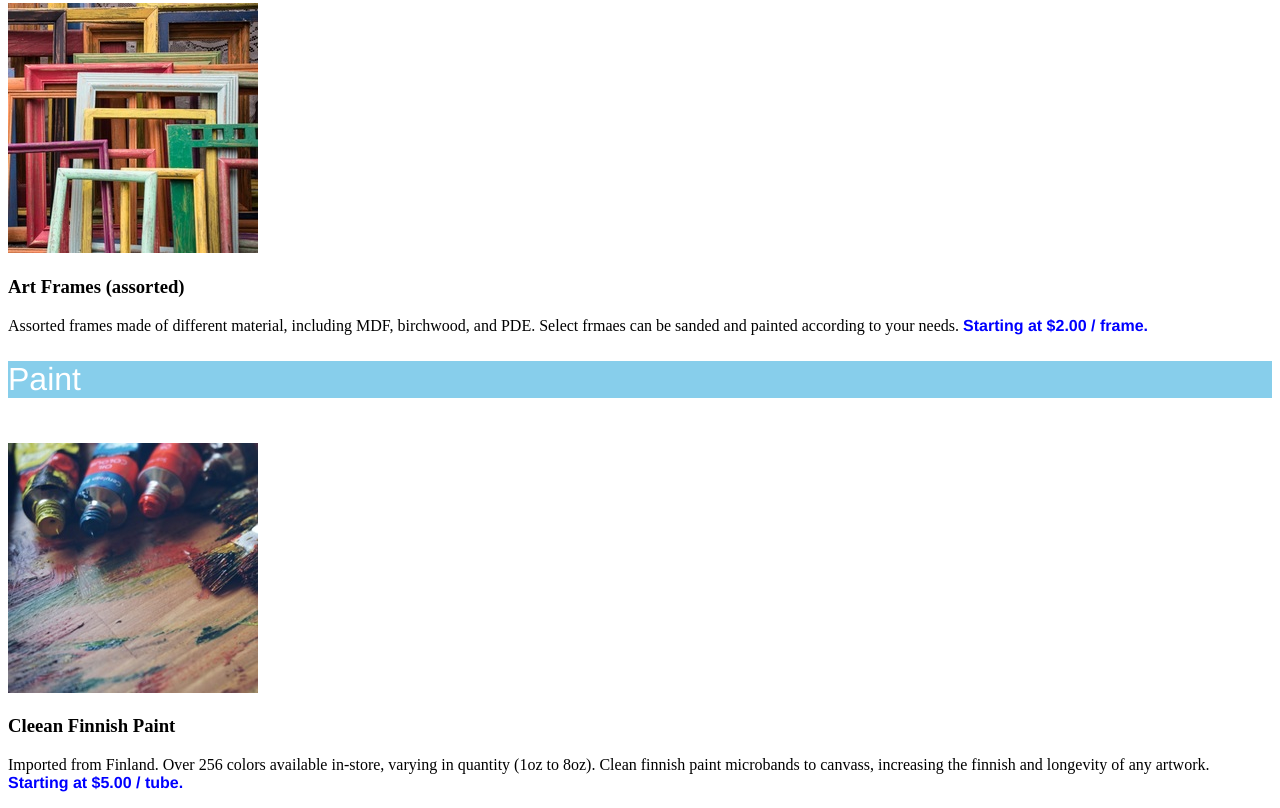
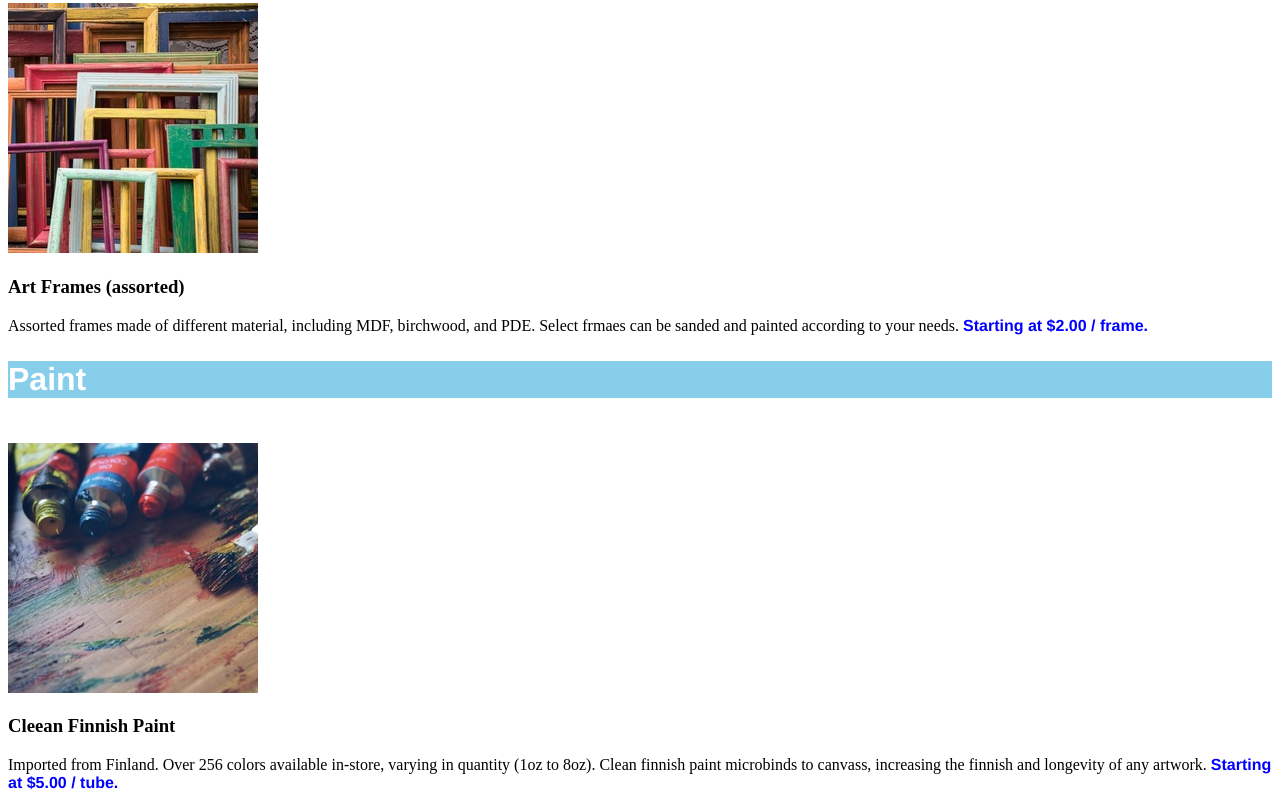
Before and after one commit to Mjollnir93/prj-rev-bwfs-dasmoto, a plain HTML site: page Dasmoto's Arts & Crafts/index.html in a window 1280 px wide. Shown: the part 767-1575 px from the top of the page. Drawn offline with Linux system fonts and the light colour scheme.

Commit message:
Codecademy generated from the project submission page.

```diff
--- a/Dasmoto's Arts & Crafts/index.html
+++ b/Dasmoto's Arts & Crafts/index.html
@@ -35,7 +35,7 @@
         <h3>Cleean Finnish Paint</h3>
         <p>Imported from Finland.  Over 256 colors available in-store,
         varying in quantity (1oz to 8oz).  Clean finnish paint
-        microbands to canvass, increasing the finnish and longevity
+        microbinds to canvass, increasing the finnish and longevity
         of any artwork.  <a class="price">Starting at $5.00 / tube.</a></p>
   </body>
 </html>
--- a/Dasmoto's Arts & Crafts/resources/css/style.css
+++ b/Dasmoto's Arts & Crafts/resources/css/style.css
@@ -9,7 +9,7 @@ h1 {
 h2 {
   font-family: Helvetica;
   font-size: 32px;
-  font-weight: normal;
+  font-weight: bold;
   color:white;
   }
 #brushes {
```
